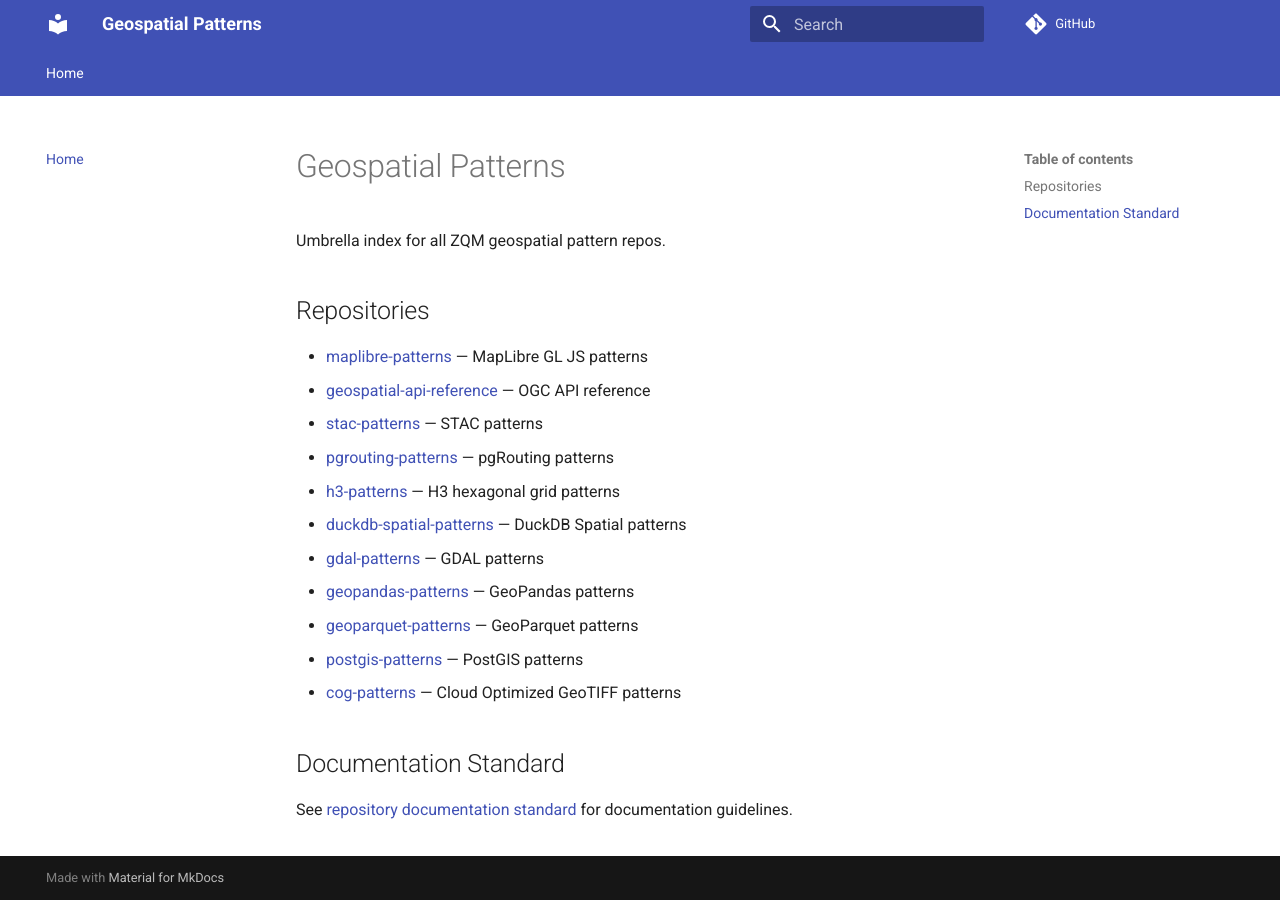
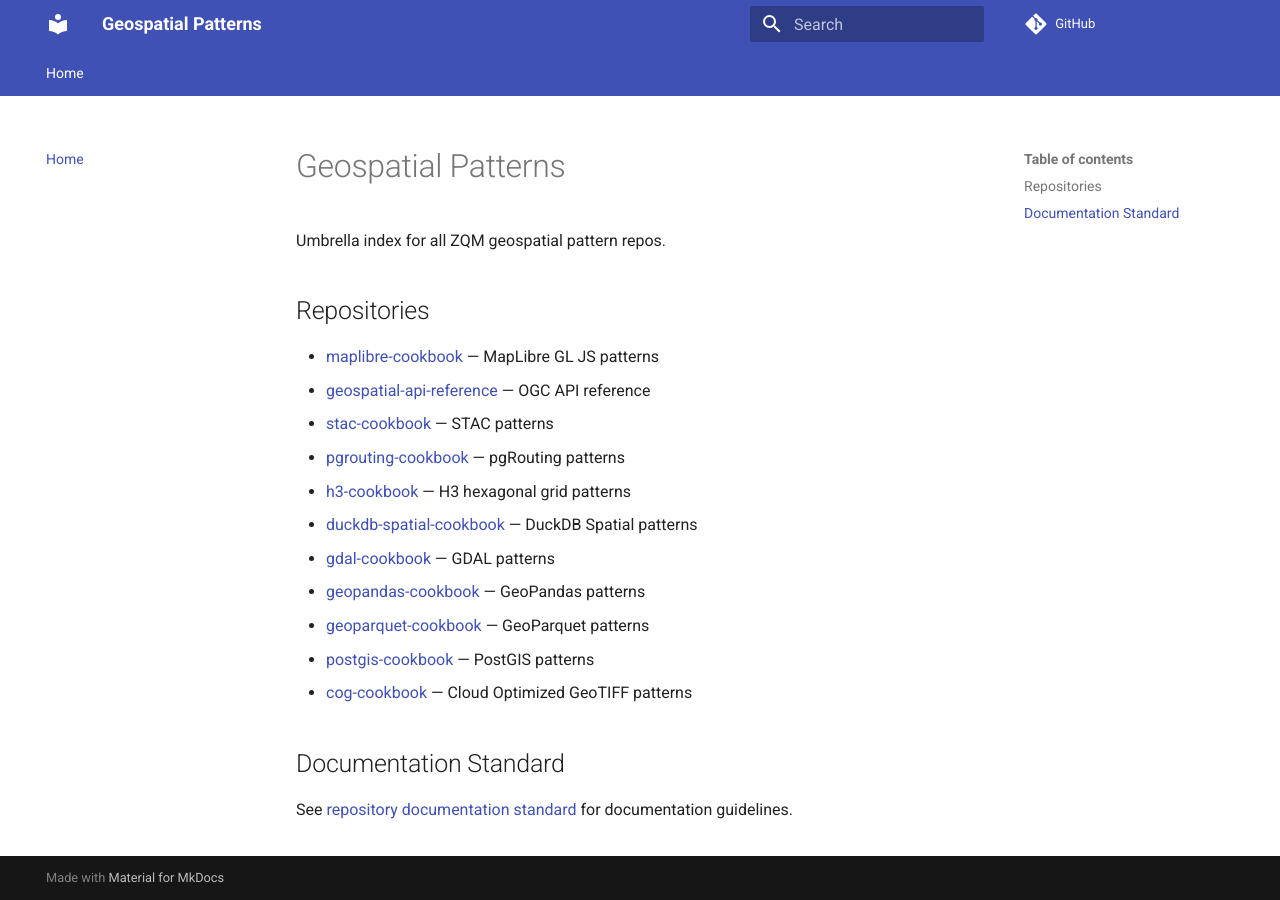
Before and after one commit to ZQM-Computing/geospatial-cookbooks, an MkDocs documentation site: the page built from docs/index.md, in a window 1280 px wide. Built offline with MkDocs 1.6.1 and Material for MkDocs 9.7.7, drawn with Linux system fonts in a browser that asks for light colours; comment, search, counter and statistics services are not loaded.

Commit message:
Fix docs/index.md display text to match renamed -cookbook repos

```diff
--- a/docs/index.md
+++ b/docs/index.md
@@ -4,17 +4,17 @@ Umbrella index for all ZQM geospatial pattern repos.
 
 ## Repositories
 
-- [maplibre-patterns](https://github.com/ZQM-Computing/maplibre-cookbook) — MapLibre GL JS patterns
+- [maplibre-cookbook](https://github.com/ZQM-Computing/maplibre-cookbook) — MapLibre GL JS patterns
 - [geospatial-api-reference](https://github.com/ZQM-Computing/geospatial-api-reference) — OGC API reference
-- [stac-patterns](https://github.com/ZQM-Computing/stac-cookbook) — STAC patterns
-- [pgrouting-patterns](https://github.com/ZQM-Computing/pgrouting-cookbook) — pgRouting patterns
-- [h3-patterns](https://github.com/ZQM-Computing/h3-cookbook) — H3 hexagonal grid patterns
-- [duckdb-spatial-patterns](https://github.com/ZQM-Computing/duckdb-spatial-cookbook) — DuckDB Spatial patterns
-- [gdal-patterns](https://github.com/ZQM-Computing/gdal-cookbook) — GDAL patterns
-- [geopandas-patterns](https://github.com/ZQM-Computing/geopandas-cookbook) — GeoPandas patterns
-- [geoparquet-patterns](https://github.com/ZQM-Computing/geoparquet-cookbook) — GeoParquet patterns
-- [postgis-patterns](https://github.com/ZQM-Computing/postgis-cookbook) — PostGIS patterns
-- [cog-patterns](https://github.com/ZQM-Computing/cog-cookbook) — Cloud Optimized GeoTIFF patterns
+- [stac-cookbook](https://github.com/ZQM-Computing/stac-cookbook) — STAC patterns
+- [pgrouting-cookbook](https://github.com/ZQM-Computing/pgrouting-cookbook) — pgRouting patterns
+- [h3-cookbook](https://github.com/ZQM-Computing/h3-cookbook) — H3 hexagonal grid patterns
+- [duckdb-spatial-cookbook](https://github.com/ZQM-Computing/duckdb-spatial-cookbook) — DuckDB Spatial patterns
+- [gdal-cookbook](https://github.com/ZQM-Computing/gdal-cookbook) — GDAL patterns
+- [geopandas-cookbook](https://github.com/ZQM-Computing/geopandas-cookbook) — GeoPandas patterns
+- [geoparquet-cookbook](https://github.com/ZQM-Computing/geoparquet-cookbook) — GeoParquet patterns
+- [postgis-cookbook](https://github.com/ZQM-Computing/postgis-cookbook) — PostGIS patterns
+- [cog-cookbook](https://github.com/ZQM-Computing/cog-cookbook) — Cloud Optimized GeoTIFF patterns
 
 ## Documentation Standard
 
```
